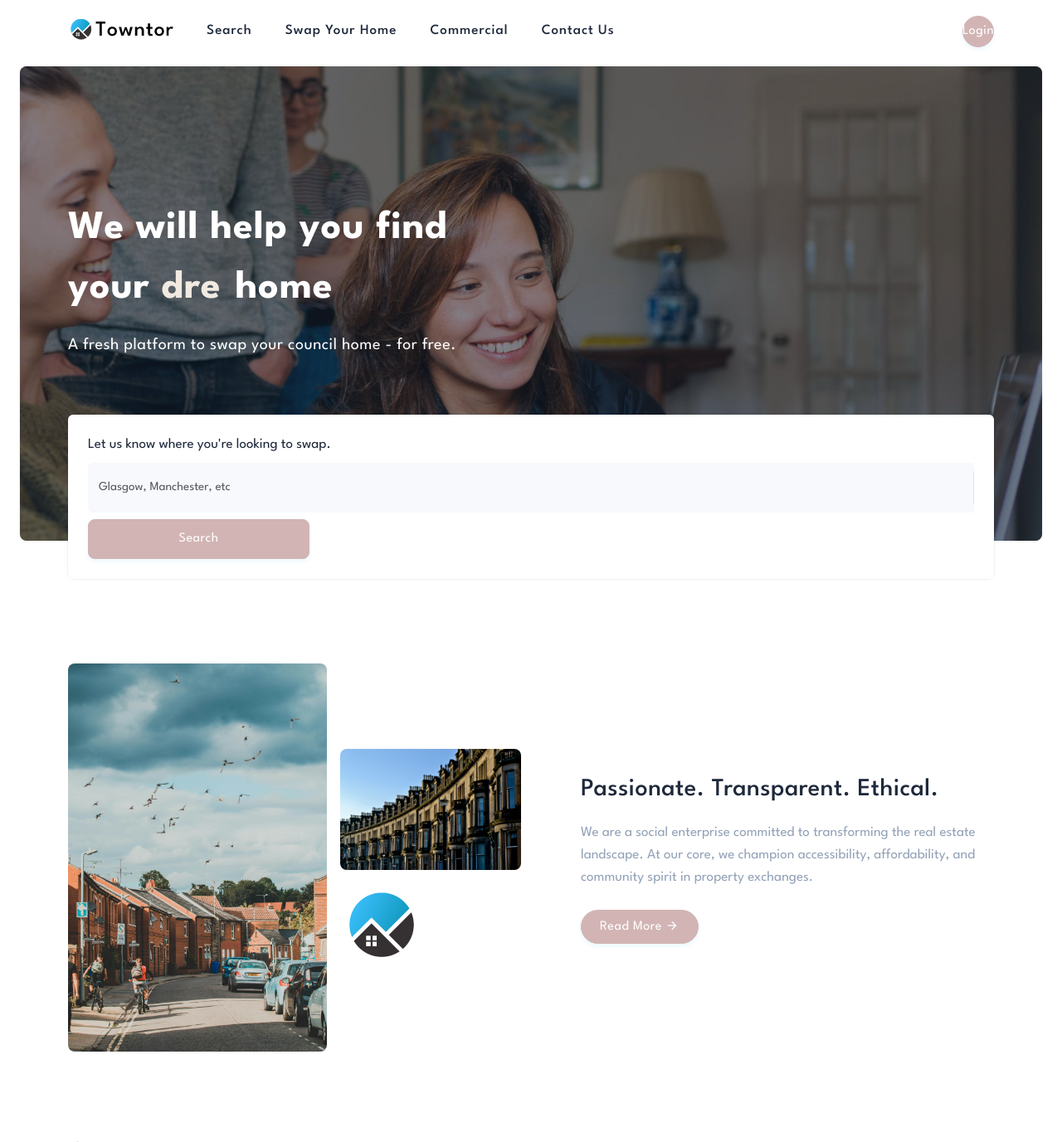
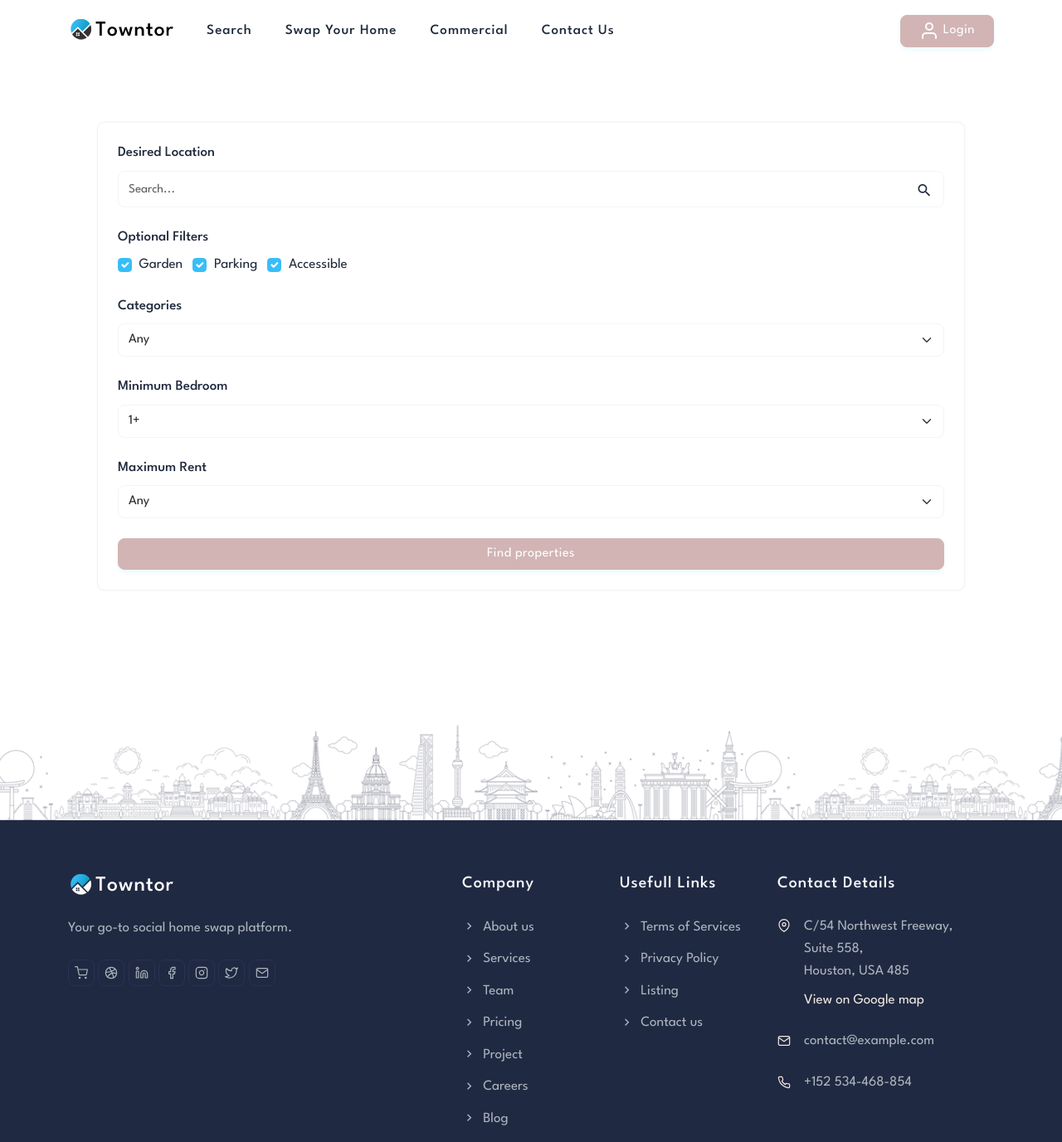
Before and after one commit to kennethscff/TestRepo, a Flask app: page /search in a window 1280 px wide. Shown: the top 1377 px of the page at 83% size. Run offline with Flask 3, Linux system fonts and the light colour scheme; some libraries are stand-ins or nearby versions.

Commit message:
basic facets middle page now complete

```diff
--- a/app.py
+++ b/app.py
@@ -47,6 +47,10 @@ def create_app():
     def hello_world():
         return render_template('index.html')
 
+    @app.errorhandler(404)
+    def page_not_found(e):
+        return render_template('404.html'), 404
+
     @app.route('/api-docs')
     def get_swagger_spec():
         with open('static/swagger/swagger.json') as file_handler:
--- a/matches.py
+++ b/matches.py
@@ -13,7 +13,7 @@ def about():
 @matches.route('/search', methods=['GET'])
 def search():
     print(request.args)
-    return render_template('index.html')
+    return render_template('facets.html')
 
 @matches.route('/direct_swap', methods=['GET'])
 def get_direct_swap():
--- a/static/js/utils.js
+++ b/static/js/utils.js
@@ -15,6 +15,9 @@ function fetchTypeahead(searchTerm) {
         if (data.length > 0) {
           // Use the data to create suggestions
           data.forEach(item => {
+            if (Array.from(suggestionsContainer.children).some(child => child.textContent === item.name)) {
+                return;
+            }
             const suggestionElement = document.createElement('div');
             suggestionElement.className = 'suggestion';
             suggestionElement.textContent = item.name;
--- /dev/null
+++ b/templates/facets.html
@@ -0,0 +1,137 @@
+<!doctype html>
+<html lang="en">
+	{% include 'head.html' %}
+
+	<body>
+        <!-- Navbar STart -->
+        {% include 'header.html' %}
+        <!-- Navbar End -->
+
+        <!-- Start -->
+        <section class="section">
+            <div class="container">
+                <div class="row g-4">
+                    <div class="col-lg-12 col-md-12 col-12 p-5">
+                        <div class="card bg-white p-4 rounded-3 shadow sticky-bar">
+                            <!-- SEARCH -->
+                            <div>
+                                <h6 class="mb-0">Desired Location</h6>
+
+                                <div class="search-bar mt-2">
+                                    <div id="itemSearch2" class="menu-search mb-0">
+                                        <form role="search" method="get" id="searchItemform2" class="searchform">
+                                            <input type="text" class="form-control rounded-3 border" name="s" id="searchItem2" placeholder="Search...">
+                                            <input type="submit" id="searchItemsubmit2" value="Search">
+                                        </form>
+                                    </div>
+                                </div>
+                            </div>
+                            <!-- SEARCH -->
+
+                            <!-- TYPE -->
+                            <div class="mt-4">
+                                <h6 class="mb-0">Optional Filters</h6>
+
+                                <ul class="list-unstyled mt-2 mb-0">
+                                    <li class="list-inline-item mb-0 me-2">
+                                        <div class="custom-control custom-radio custom-control-inline">
+                                            <div class="form-check mb-0">
+                                                <input class="form-check-input" checked type="checkbox" id="garden">
+                                                <label class="form-check-label" for="garden">Garden</label>
+                                            </div>
+                                        </div>
+                                    </li>
+
+                                    <li class="list-inline-item mb-0 me-2">
+                                        <div class="custom-control custom-radio custom-control-inline">
+                                            <div class="form-check mb-0">
+                                                <input class="form-check-input" checked type="checkbox" id="parking">
+                                                <label class="form-check-label" for="parking">Parking</label>
+                                            </div>
+                                        </div>
+                                    </li>
+
+                                    <li class="list-inline-item mb-0 me-2">
+                                        <div class="custom-control custom-radio custom-control-inline">
+                                            <div class="form-check mb-0">
+                                                <input class="form-check-input" checked type="checkbox" id="accessible">
+                                                <label class="form-check-label" for="accessible">Accessible</label>
+                                            </div>
+                                        </div>
+                                    </li>
+                                </ul>
+                            </div>
+                            <!-- TYPE -->
+
+                            <!-- Categories -->
+                            <div class="mt-4">
+                                <h6 class="mb-0">Categories</h6>
+                                <label class="visually-hidden" for="procategories">Propety Type</label>
+                                <select class="form-select form-control border mt-2" id="procategories" aria-label="Default select example">
+                                    <option value="re">Any</option>
+                                    <option value="la">Apartment</option>
+                                    <option value="co">Detached</option>
+                                    <option value="ind">Semi-Detached</option>
+                                    <option value="inv">Townhouse</option>
+                                    <option value="inv">Other</option>
+                                </select>
+                            </div>
+                            <!-- Categories -->
+
+                            <!-- Minimum Bedroom -->
+                            <div class="mt-4">
+                                <h6 class="mb-0">Minimum Bedroom</h6>
+                                <select class="form-select form-control border mt-2" id="prolocation" aria-label="Default select example">
+                                    <option>1+</option>
+                                    <option>2+</option>
+                                    <option>3+</option>
+                                    <option>4+</option>
+                                    <option>5+</option>
+                                </select>
+                            </div>
+                            <!-- Minimum Bedroom -->
+
+
+                            <!-- Maximum Rent -->
+                            <div class="mt-4">
+                                <h6 class="mb-0">Maximum Rent</h6>
+                                <select class="form-select form-control border mt-2" id="prolocation" aria-label="Default select example">
+                                    <option>Any</option>
+                                    <option>0-200</option>
+                                    <option>200-400</option>
+                                    <option>400-600</option>
+                                    <option>600-800</option>
+                                    <option>800+</option>
+                                </select>
+                            </div>
+                            <!-- Maximum Rent -->
+
+                            <div class="mt-4">
+                                <a href="" class="btn btn-primary w-100">Find properties</a>
+                            </div>
+                        </div>
+                    </div><!--end col-->
+                </div><!--end row-->
+            </div><!--end container-->
+        </section><!--end section-->
+        <!-- End -->
+
+        <!-- Footer End -->
+        {% include 'footer.html' %}
+        <!-- Footer End -->
+
+        <!-- Back to top -->
+        <a href="#" onclick="topFunction()" id="back-to-top" class="back-to-top rounded-pill fs-5"><i data-feather="arrow-up" class="fea icon-sm align-middle"></i></a>
+        <!-- Back to top -->
+
+        <!-- JAVASCRIPTS -->
+	    <script src="./static/js/bootstrap.bundle.min.js"></script>
+        <!-- Tobii -->
+        <script src="./static/js/tobii.min.js"></script>
+        <!-- Icons -->
+        <script src="./static/js/feather.min.js"></script>
+	    <!-- Custom -->
+	    <script src="./static/js/plugins.init.js"></script>
+	    <script src="./static/js/app.js"></script>
+    </body>
+</html>
--- a/templates/header.html
+++ b/templates/header.html
@@ -21,14 +21,14 @@
             {% if not session.get('user_id') %}
             <!-- User is not logged in, show Log in/Register -->
             <li class="list-inline-item ps-1 mb-0">
-                <a href="/login" class="btn btn-md btn-icon btn-pills btn-primary">
+                <a href="/login" class="btn btn-primary">
                     <i data-feather="user" class="icons"></i> Login
                 </a>
             </li>
             {% else %}
             <!-- User is logged in, show Log out -->
             <li class="list-inline-item ps-1 mb-0">
-                <a href="/logout" class="btn btn-sm btn-icon btn-pills btn-primary" onclick="event.preventDefault(); document.getElementById('logout-form').submit();">
+                <a href="/logout" class="btn btn-primary" onclick="event.preventDefault(); document.getElementById('logout-form').submit();">
                     <i data-feather="log-out" class="icons"></i> Log out
                 </a>
                 <form id="logout-form" action="/logout" method="POST" style="display: none;">
--- a/utils.py
+++ b/utils.py
@@ -12,8 +12,12 @@ def typeahead():
     if search_term:
         # Using the `ilike` function to perform a case-insensitive partial match
         # and limiting the results to 5
-        typeahead_results = Typeahead.query.filter(Typeahead.name1.ilike(f"{search_term}%")).limit(5).all()
+        typeahead_results = Typeahead.query.filter(Typeahead.label.ilike(f"{search_term}%")).limit(5).all()
         # Formatting results as a list of dictionaries to return as JSON
         results = [{'id': location.id, 'name': location.name1} for location in typeahead_results]
         return jsonify(results)
     return jsonify([])  # Return an empty list if no search term is provided
+
+@utils.route('/facets', methods=['GET'])
+def facets():
+    return render_template('facets.html')
```
Also changed, not shown: templates/404.html (added, +60 -0 lines).
